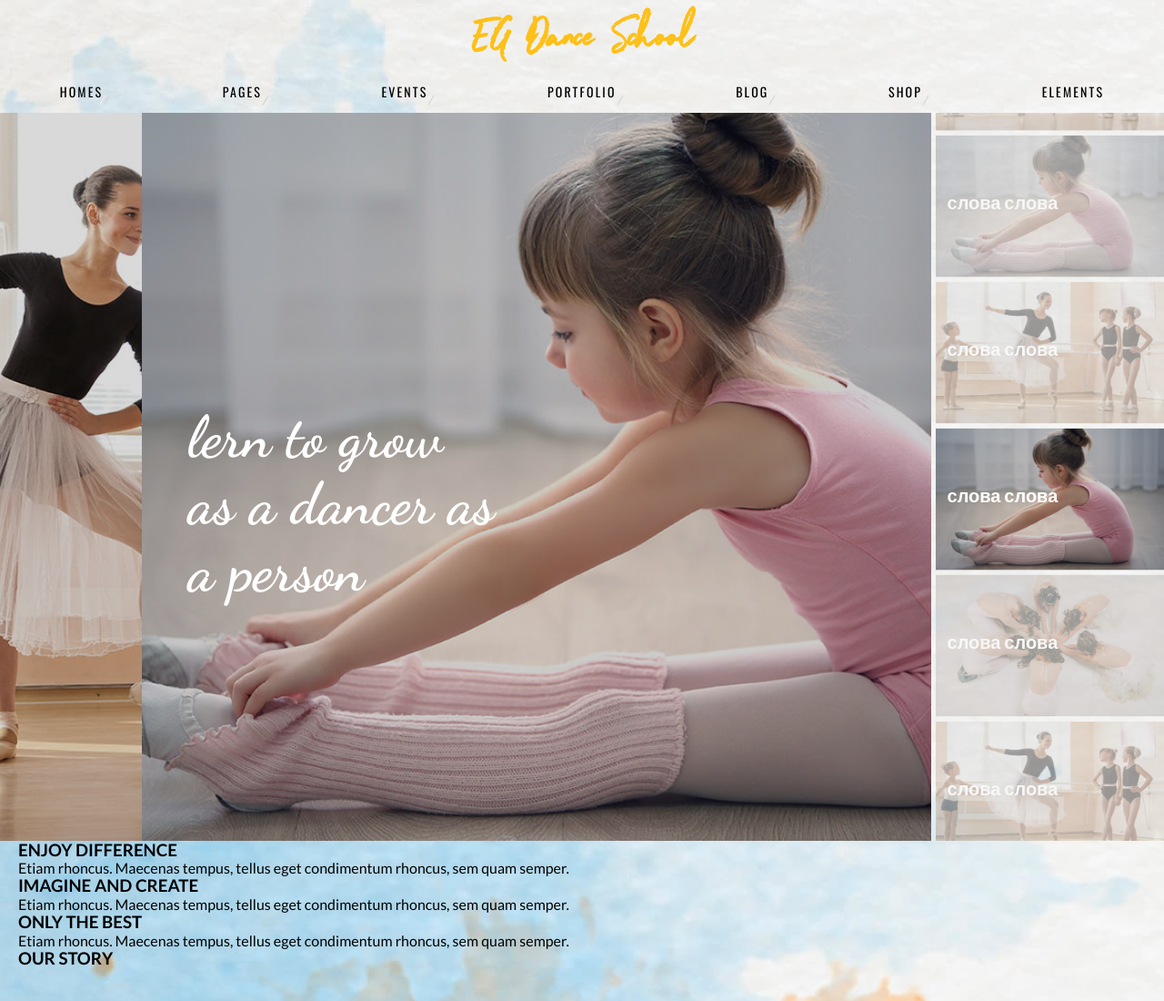
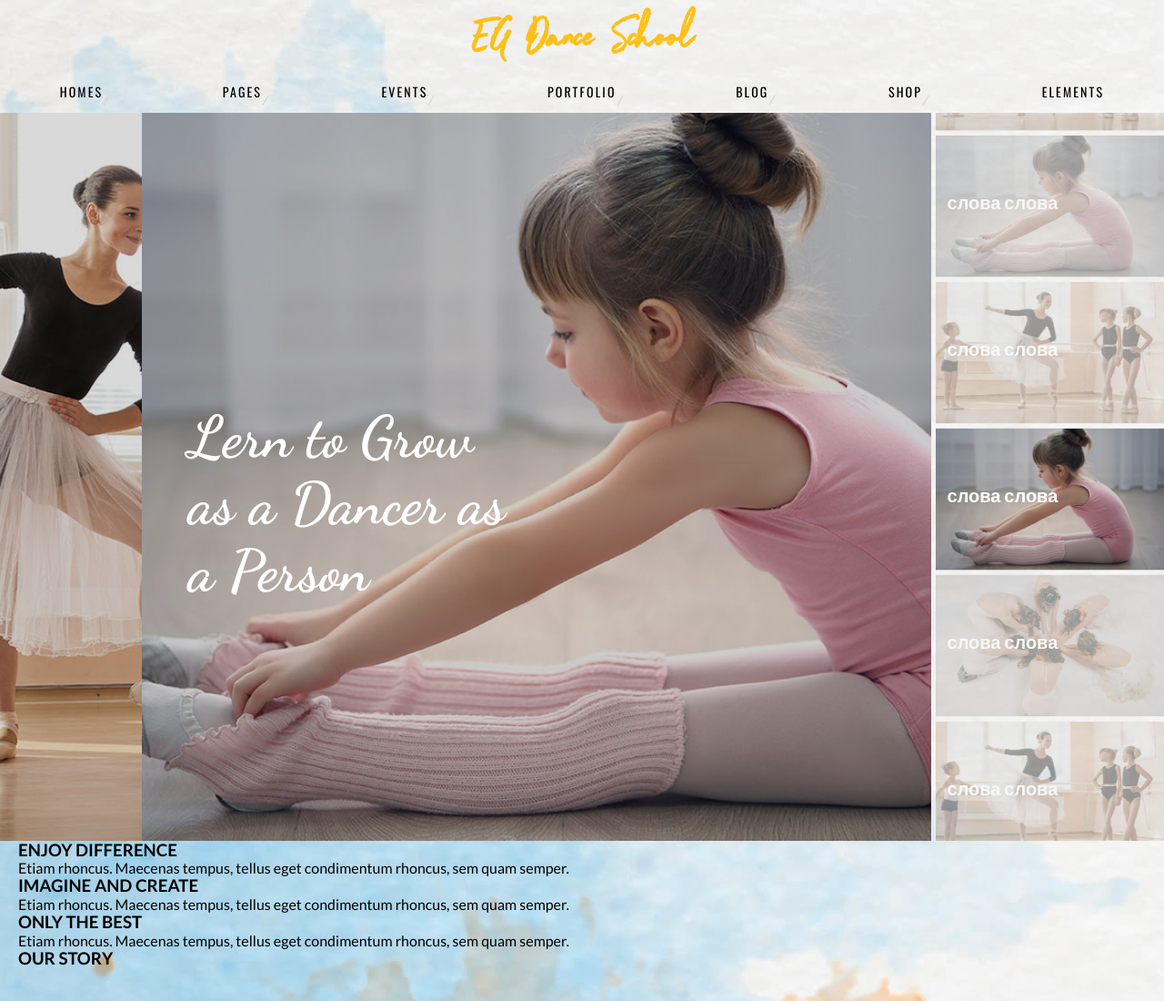
Before and after one commit to sergiipoliakov/dance-school-2, a plain HTML site: page index.html in a window 1280 px wide. Shown: the top 1100 px of the page at 91% size. Drawn offline with nearby package versions, Linux system fonts and the light colour scheme.

Commit message:
Update index.html

```diff
--- a/index.html
+++ b/index.html
@@ -107,7 +107,7 @@
                     <img src="./images/slider2.jpg" class="entity-img" />
                 </figure>
                 <div class="content">
-                    <p class="title banet-title1">lern to grow<br> as a dancer as <br>a person</p>
+                    <p class="title banet-title1">Lern to Grow<br> as a Dancer as <br>a Person</p>
                     <span class="caption">Lorem Ipsum has been the industry's standard dummy text ever since the 1500s, when
                         an unknown printer took a galley of type and scrambled it to make a type specimen book.</span>
                 </div>
```
